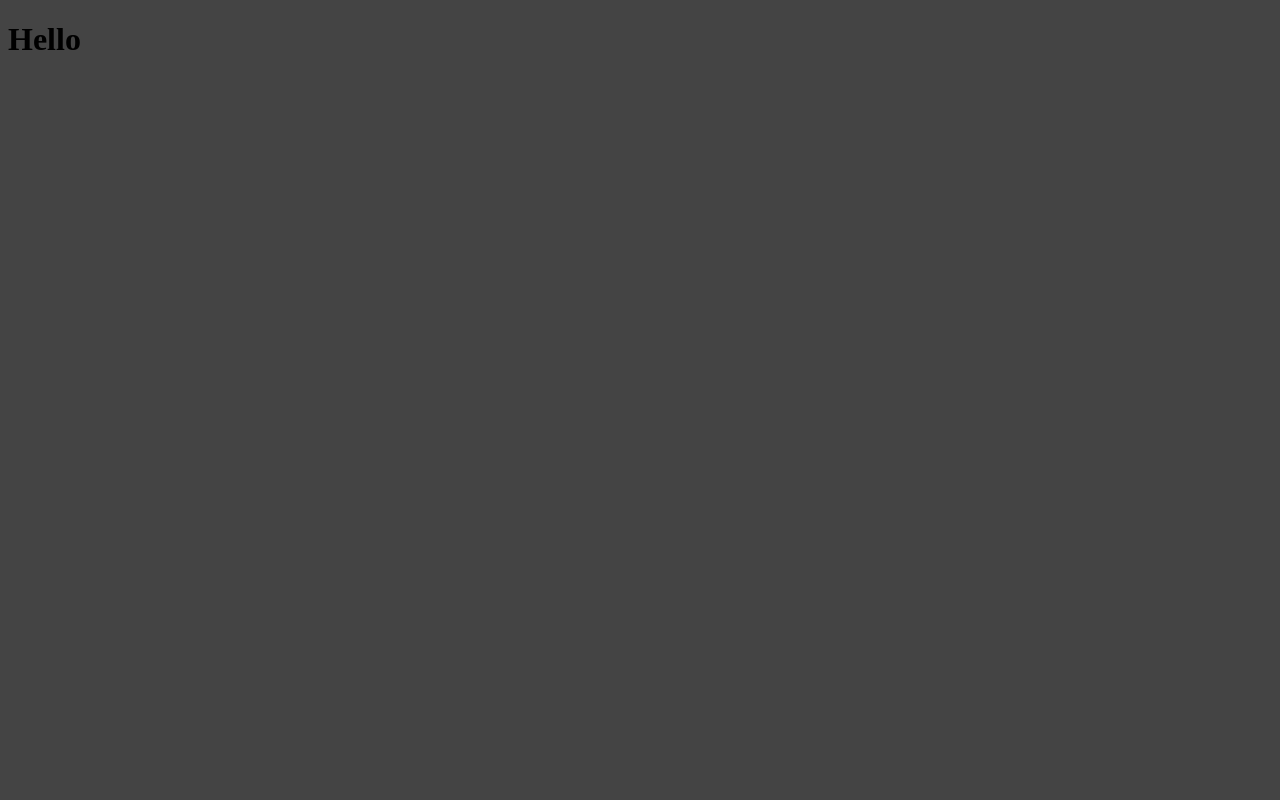
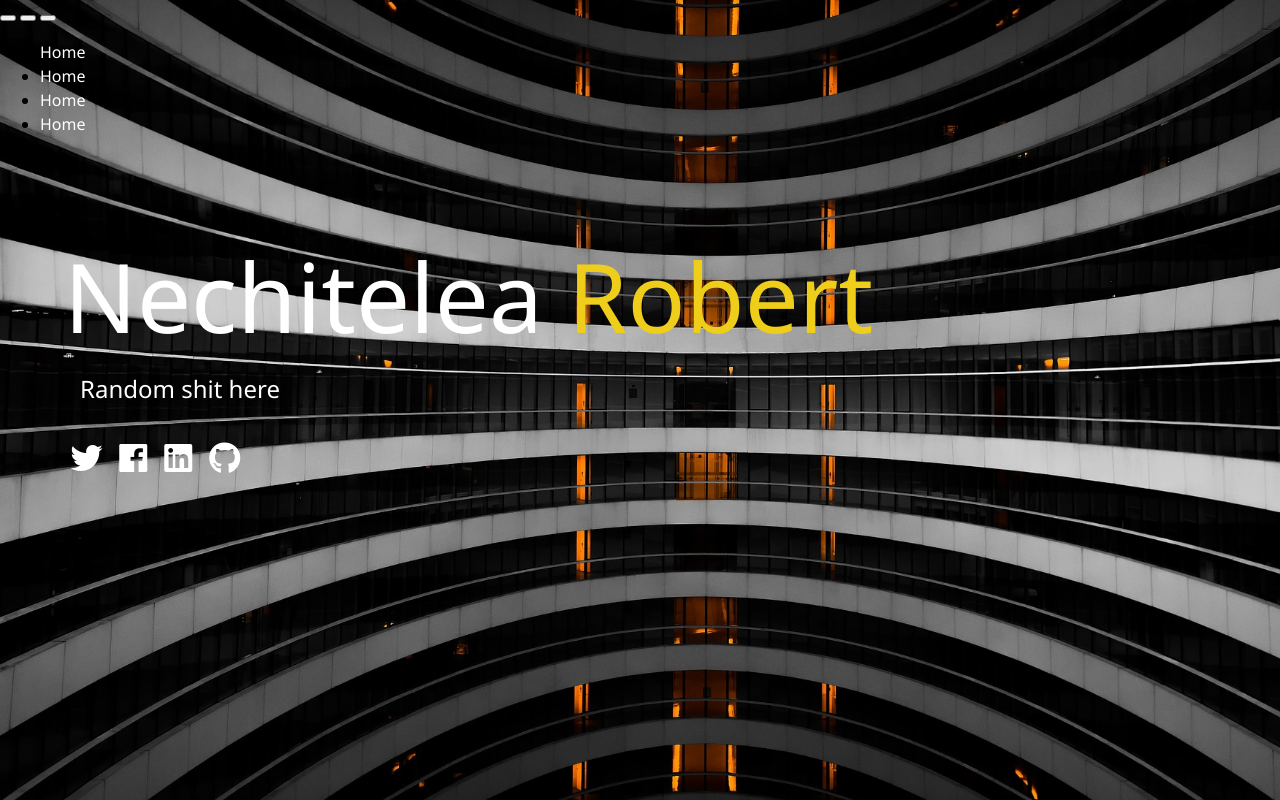
Before and after one commit to nrobert-dev/portfolio, a website: page dist/index.html in a window 1280 px wide. Drawn offline with Linux system fonts and the light colour scheme.

Commit message:
first draft. Main elements added

```diff
--- a/scss/main.scss
+++ b/scss/main.scss
@@ -1,5 +1,89 @@
 $primary-color : #444;
+$secondary-color : #eece1a;
 
+$show-home-image : true;
+$background-image : url(../images/bg.jpg);
+$background-opacity : 0.8;
+
+
+@mixin bg{
+    @if $show-home-image {
+        &#bg-img{
+            background : $background-image;
+            background-attachment: fixed;
+            background-size: cover;
+
+        }
+    }
+}
+
+@mixin easeOut {
+    transition: all 1s ease-out;
+}
+* {
+    box-sizing: border-box;
+}
 body{
+    @include bg();
     background : $primary-color;
+    height: 100%;
+    margin :0;
+    font-family: 'Segoe UI', Tahoma, Geneva, Verdana, sans-serif;
+    line-height: 1.5;
 }
+
+
+h1,h2,h3{
+    margin:0;
+    font-weight: 400;
+
+    &.lg-heading{
+        color: white;
+        font-size:6rem;
+    }
+
+    &.sm-heading{
+        color: white;
+        margin-bottom : 2rem;
+        padding: 0.2rem 1rem;
+    }
+}
+
+a{
+    color:white;
+    text-decoration: none;
+
+}
+
+header {
+    position: fixed;
+    z-index: 2;
+    width:100%;
+}
+
+.secondary{
+    color : $secondary-color;
+}
+
+main {
+    padding: 4rem;
+    height: 100%;
+
+    .icons{
+        margin-top:1rem;
+
+        a{
+         padding: 0.4rem;
+
+         &:hover{
+             color:$secondary-color;
+             @include easeOut();
+         }
+        }
+    }
+
+    &#home{
+        overflow: hidden;
+        h1 { margin-top : 20vh;}
+    }
+}
```
Also changed, not shown: dist/css/main.css, dist/images/bg.jpg (added), dist/index.html, dist/js/main.js (added).
